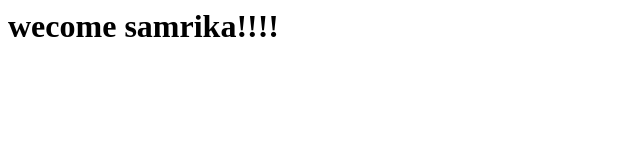
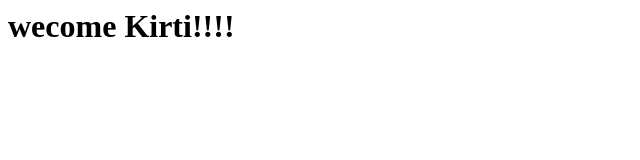
Before and after one commit to Kirtigup/Python, a plain HTML site: page index.html in a window 1280 px wide. Shown: the whole page, without its empty margins (0-640 px from the left). Drawn offline with Linux system fonts and the light colour scheme.

Commit message:
Update index.html

```diff
--- a/index.html
+++ b/index.html
@@ -1 +1 @@
-<h1>wecome samrika!!!!</h1>
+<h1>wecome Kirti!!!!</h1>
```
